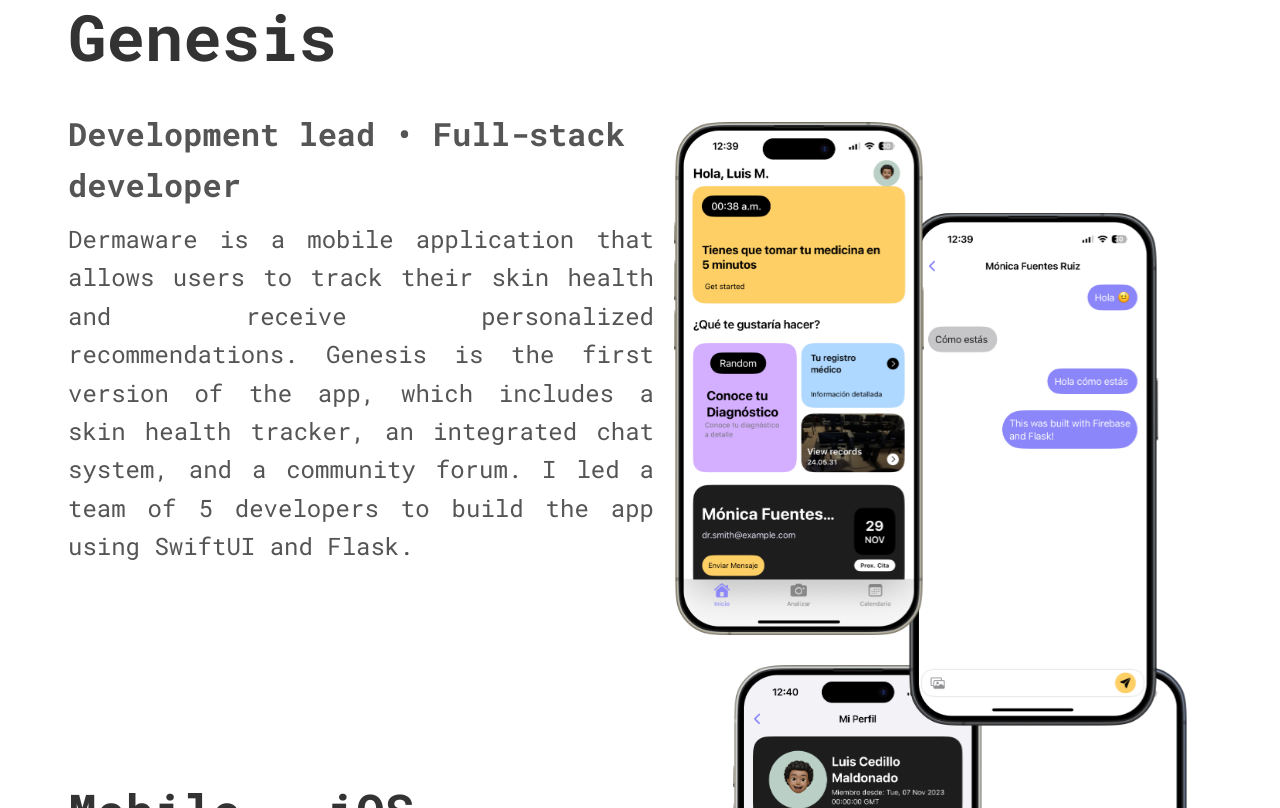
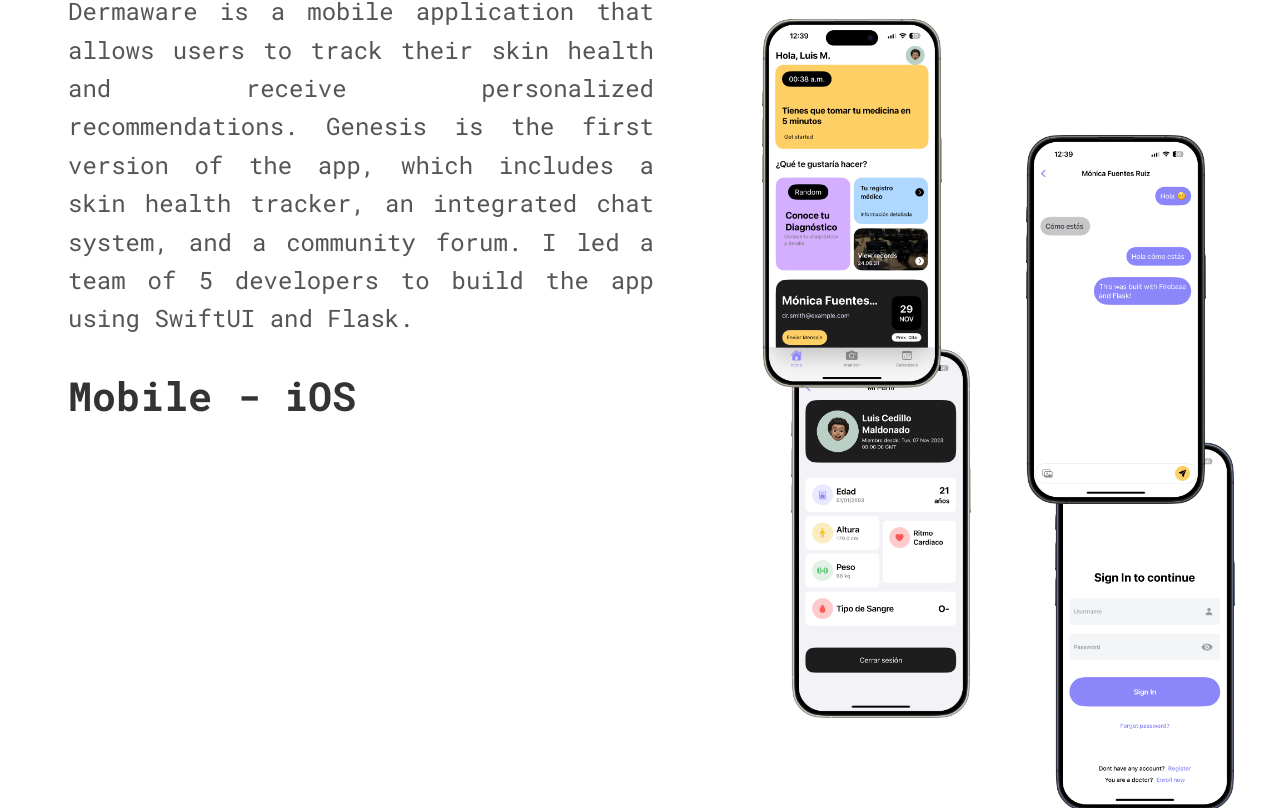
Before and after one commit to luisced/portfolio, a React (Create React App) app: page /portfolio in a window 1280 px wide. Shown: the part 432-1240 px from the top of the page. Built offline with nearby package versions, Linux system fonts and the light colour scheme.

Commit message:
feat: added responsive parallax effect for landscape devices

```diff
--- a/src/components/ProjectOverview/ProjectOverview.css
+++ b/src/components/ProjectOverview/ProjectOverview.css
@@ -229,7 +229,7 @@
 }
 
 /* Landscape devices */
-
+/* Landscape mode for iPad Air */
 @media (max-width: 1200px) and (orientation: landscape) {
 	.project-overview {
 		flex-direction: row;
@@ -243,6 +243,7 @@
 	.project-header h2 {
 		font-size: 2.5rem;
 	}
+
 	.project-header h3 {
 		font-size: 1.5rem;
 	}
@@ -267,7 +268,7 @@
 
 	.parallax-image {
 		position: absolute;
-		width: 120px; /* Phone Size */
+		width: 120px;
 		transition: transform 0.3s ease;
 	}
 
@@ -279,29 +280,106 @@
 	}
 
 	.parallax-image:nth-child(1) {
-		top: 90%;
-		left: 0;
+		top: 200%;
+		left: 15%;
 		z-index: 4;
 	}
 
 	.parallax-image:nth-child(2) {
-		top: 75%;
-		left: 40%;
+		top: 155%;
+		left: 60%;
 		width: 450px;
 		z-index: 3;
 	}
 
 	.parallax-image:nth-child(3) {
-		top: 100%;
-		left: 10%;
+		top: 225%;
+		left: 25%;
 		width: 250px;
 		z-index: 2;
 	}
 
 	.parallax-image:nth-child(4) {
-		top: 95%;
-		left: 45%;
+		top: 215%;
+		left: 65%;
 		width: 280px;
 		z-index: 1;
 	}
 }
+
+/* Landscape mode for iPad Pro */
+@media (min-width: 1201px) and (max-width: 1400px) and (orientation: landscape) {
+	.project-overview {
+		flex-direction: row;
+		height: 100vh;
+	}
+
+	.project-content {
+		max-width: 50%;
+	}
+
+	.project-header h2 {
+		font-size: 3rem;
+	}
+
+	.project-header h3 {
+		font-size: 1.7rem;
+	}
+
+	.project-details h4 {
+		font-size: 1.4rem;
+	}
+
+	.project-details p {
+		font-size: 1.5rem;
+	}
+
+	.project-category h4 {
+		margin: 0;
+		padding-top: 1rem;
+		font-size: 2.5rem;
+	}
+
+	.project-images {
+		max-width: 50%;
+	}
+
+	.parallax-image {
+		position: absolute;
+		transition: transform 0.3s ease;
+	}
+
+	.parallax-image img {
+		width: 100%;
+		height: auto;
+		display: block;
+		width: 180px;
+	}
+
+	.parallax-image:nth-child(1) {
+		top: 75%;
+		left: 15%;
+		z-index: 4;
+	}
+
+	.parallax-image:nth-child(2) {
+		top: 70%;
+		left: 60%;
+		width: 450px;
+		z-index: 3;
+	}
+
+	.parallax-image:nth-child(3) {
+		top: 80%;
+		left: 20%;
+		width: 250px;
+		z-index: 2;
+	}
+
+	.parallax-image:nth-child(4) {
+		top: 85%;
+		left: 65%;
+		width: 280px;
+		z-index: 1;
+	}
+}
```
